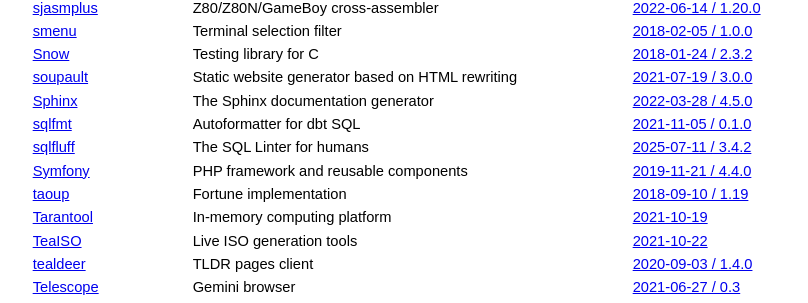
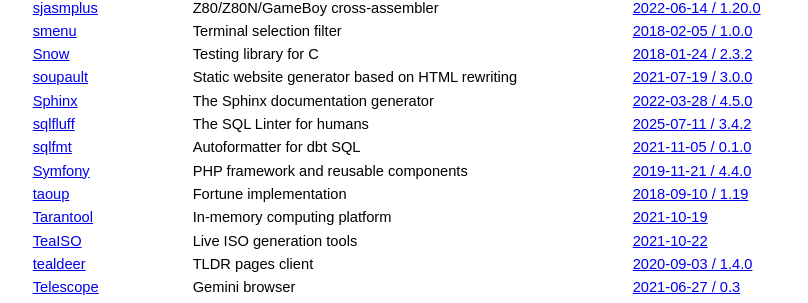
Before and after one commit to jcs/no_color, a Jekyll site: the page built from index.md, in a window 1280 px wide and 900 px high, scrolled down 5892 px. Shown: the part 144-447 px from the top of the window, without its empty margins (211-1019 px from the left). Built offline with Jekyll 4.4.1, drawn with Linux system fonts in a browser that asks for light colours; our own code applies the rules of GitHub Pages for plain Markdown files.

Commit message:
Fix order

```diff
--- a/index.md
+++ b/index.md
@@ -291,8 +291,8 @@ color by default via `NO_COLOR`.
 | [Snow](https://github.com/mortie/snow) | Testing library for C | [2018-01-24 / 2.3.2](https://github.com/mortie/snow/commit/aadbbd375e03ec6000e23d817d2bd722b417296f) |
 | [soupault](https://soupault.app) | Static website generator based on HTML rewriting | [2021-07-19 / 3.0.0](https://soupault.app/blog/soupault-3.0.0-release/) |
 | [Sphinx](https://sphinx-doc.org/) | The Sphinx documentation generator | [2022-03-28 / 4.5.0](https://www.sphinx-doc.org/en/master/changes.html#release-4-5-0-released-mar-28-2022) |
+| [sqlfluff](https://sqlfluff.com/) | The SQL Linter for humans | [2025-07-11 / 3.4.2](https://github.com/sqlfluff/sqlfluff/releases/tag/3.4.2) |
 | [sqlfmt](https://sqlfmt.com) | Autoformatter for dbt SQL | [2021-11-05 / 0.1.0](https://docs.sqlfmt.com/getting-started/configuring-sqlfmt#no-color-and-force-color) |
-| [sqlfluff](https://sqlfluff.com/) | The SQL Linter for humans | [2025-07-11 / 3.4.2](https://github.com/sqlfluff/sqlfluff/releases/tag/3.4.2) |
 | [Symfony](https://github.com/symfony/symfony) | PHP framework and reusable components | [2019-11-21 / 4.4.0](https://symfony.com/releases/4.4) |
 | [taoup](http://github.com/globalcitizen/taoup) | Fortune implementation | [2018-09-10 / 1.19](https://github.com/globalcitizen/taoup/commit/fb2dc7768a2dc9b74816ce5126e40b93338291f7) |
 | [Tarantool](https://www.tarantool.io/) | In-memory computing platform | [2021-10-19](https://github.com/tarantool/tarantool/commit/1163aa056398e21fbbedc25bcc9aa858fad9cdff) |
```
